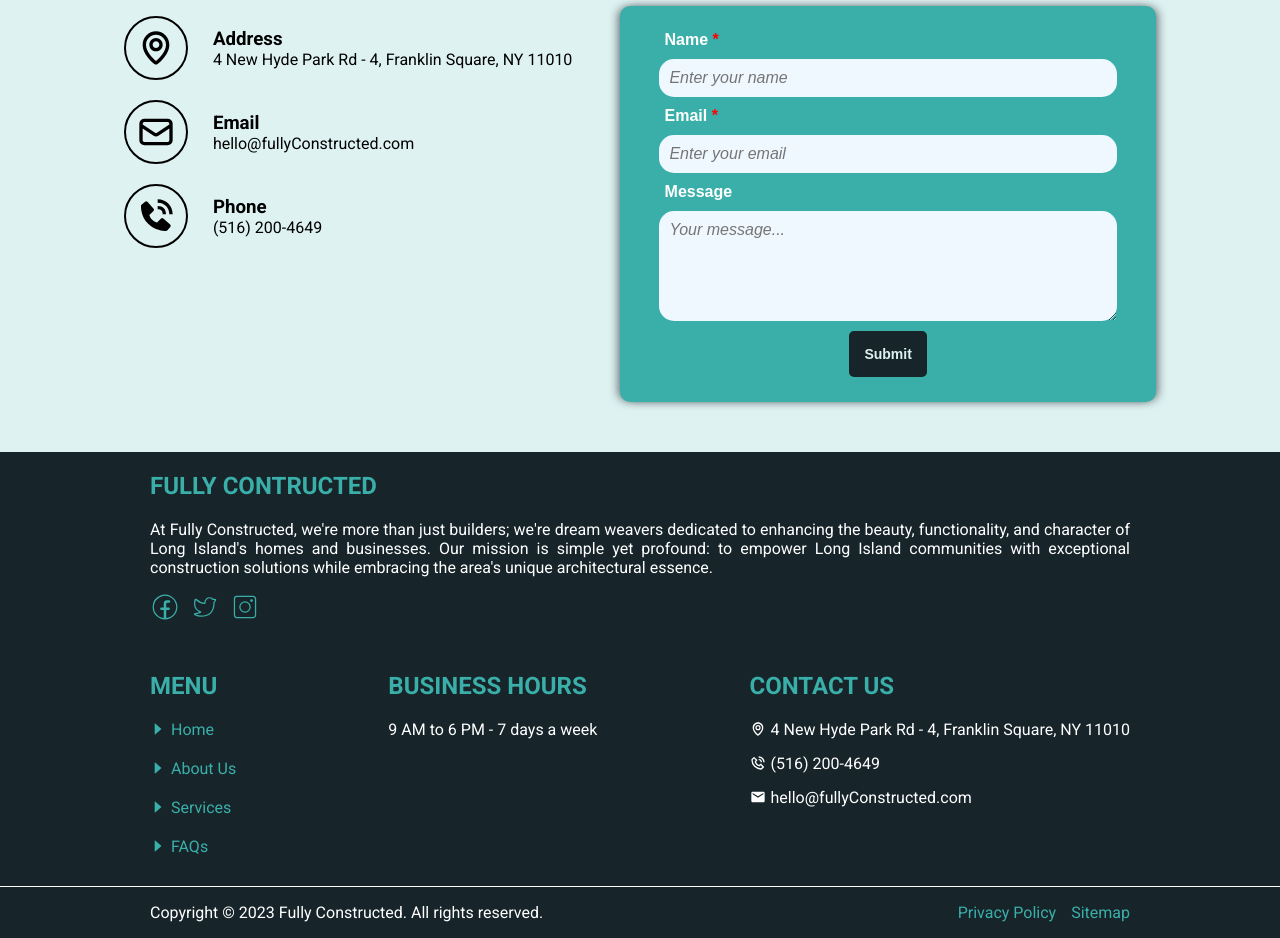
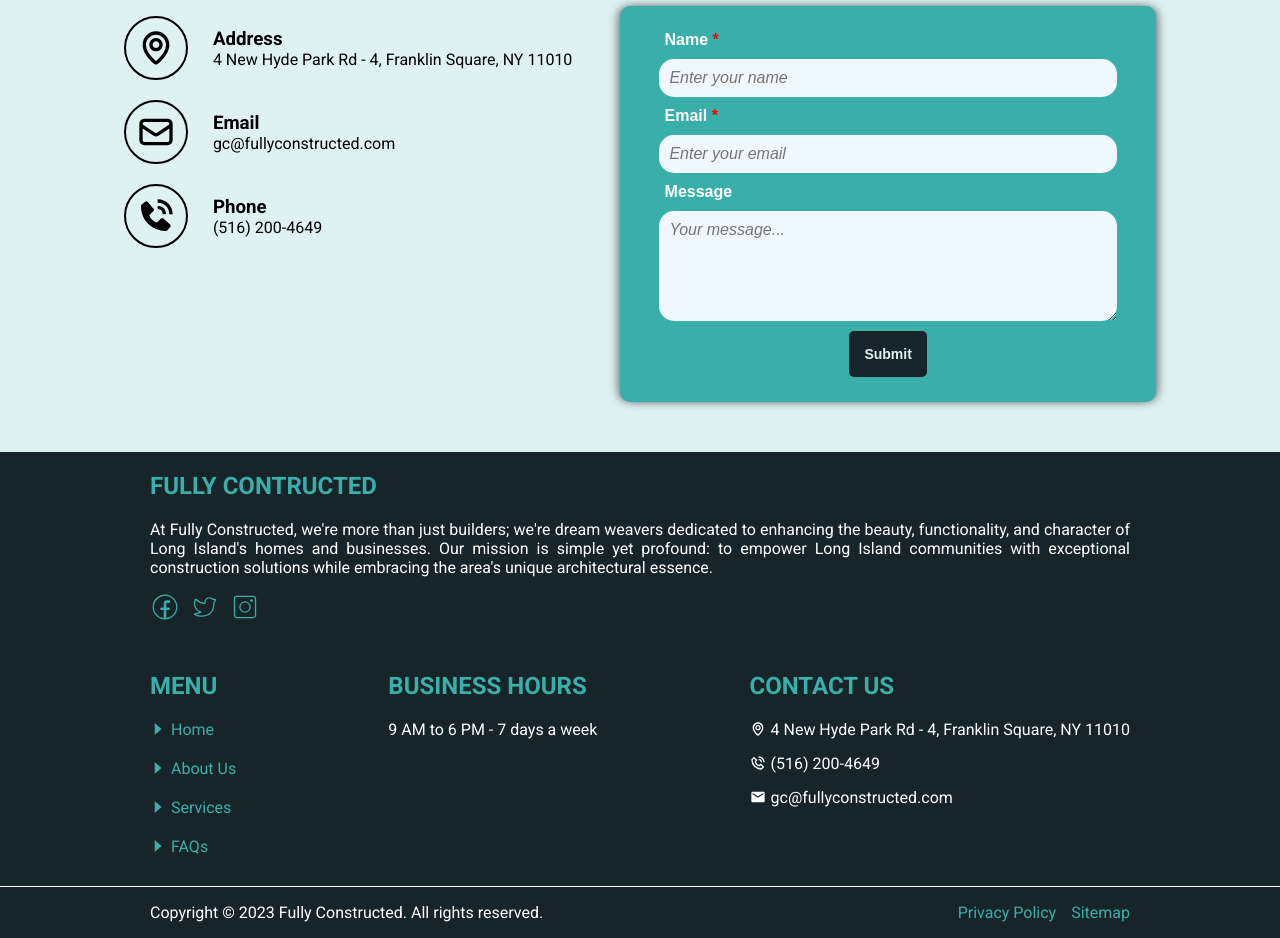
Before and after one commit to Wahaj-Ali/construction-web, a React (Create React App) app: page /contact_us in a window 1280 px wide. Shown: the part 260-1198 px from the top of the page. Built offline with nearby package versions, Linux system fonts and the light colour scheme.

Commit message:
Update contact email.

```diff
--- a/src/Components/Footer/Footer.jsx
+++ b/src/Components/Footer/Footer.jsx
@@ -44,7 +44,7 @@ const Footer = () => {
                     <div className="fContacts">
                         <p><BiMap />4 New Hyde Park Rd - 4, Franklin Square, NY 11010</p>
                         <p><BiPhoneCall />(516) 200-4649</p>
-                        <p><MdEmail />hello@fullyConstructed.com</p>
+                        <p><MdEmail />gc@fullyconstructed.com</p>
                     </div>
                 </div>
             </div>
--- a/src/Pages/ContactUs/ContactUs.jsx
+++ b/src/Pages/ContactUs/ContactUs.jsx
@@ -29,7 +29,7 @@ const ContactUs = () => {
                         </div>
                         <div className="ciText">
                             <h3>Email</h3>
-                            <p>hello@fullyConstructed.com</p>
+                            <p>gc@fullyconstructed.com</p>
                         </div>
                     </div>
 
```
